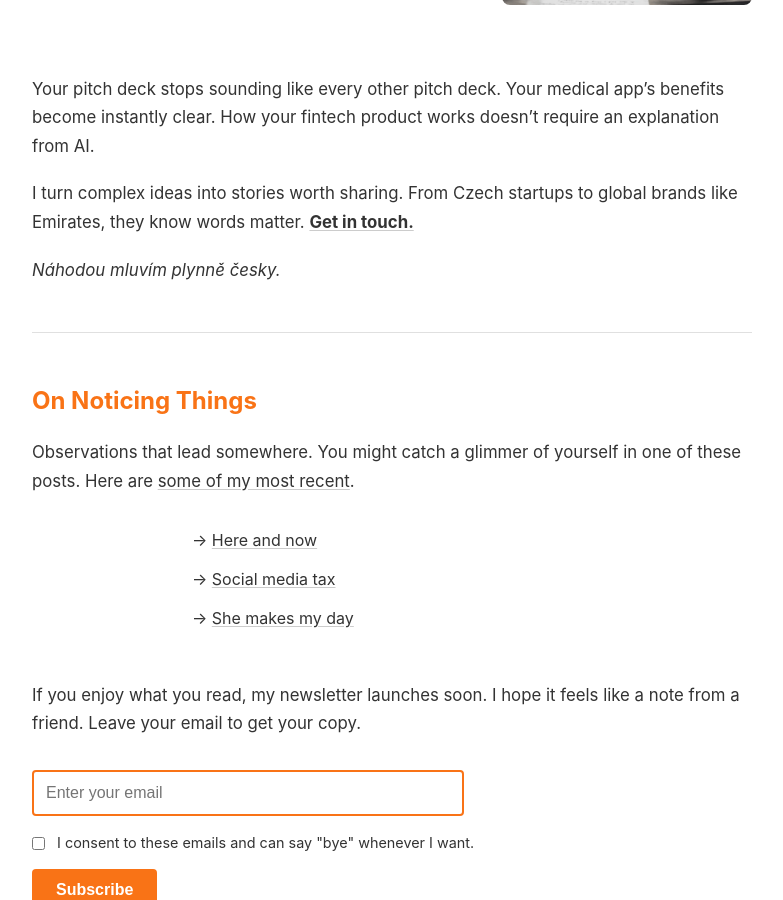
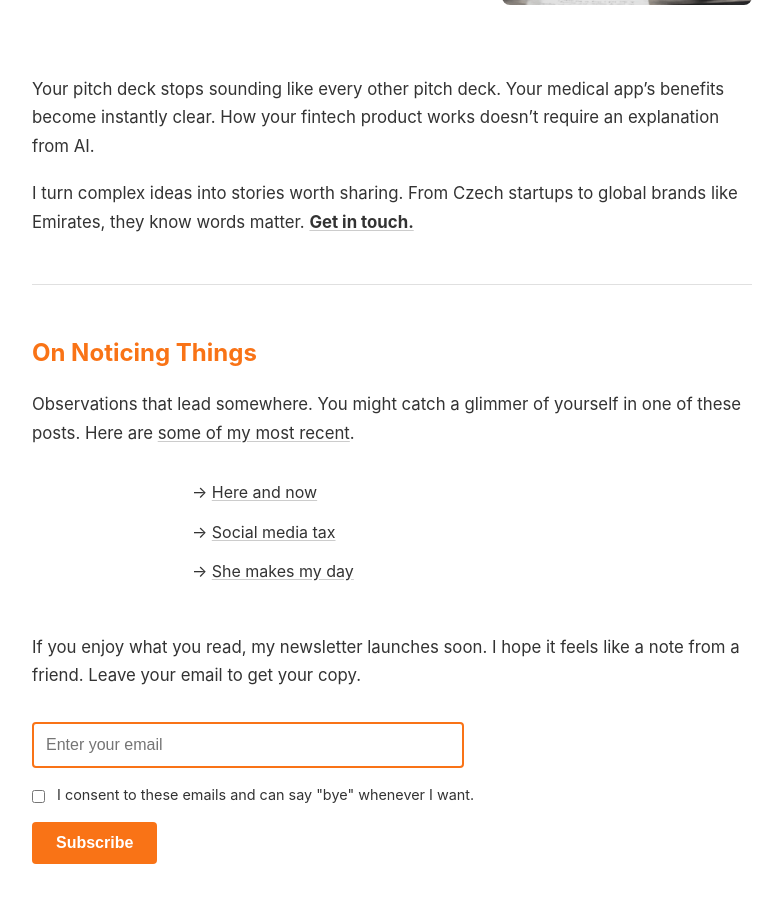
Before and after one commit to westleyovercash/westleyovercash.github.io, a Jekyll site: the page built from index.md, in a window 1280 px wide and 900 px high, scrolled down 387 px. Shown: the whole window, without its empty margins (248-1031 px from the left). Built offline with Jekyll 4.4.1, drawn with Linux system fonts in a browser that asks for light colours; some of the changed text lies outside the part shown.

Commit message:
Update index.md

```diff
--- a/index.md
+++ b/index.md
@@ -15,8 +15,6 @@ title: Home
 Your pitch deck stops sounding like every other pitch deck. Your medical app's benefits become instantly clear. How your fintech product works doesn't require an explanation from AI.
 
 I turn complex ideas into stories worth sharing. From Czech startups to global brands like Emirates, they know words matter. **<a href="/contact">Get in touch.</a>**
-
-*Náhodou mluvím plynně česky.*
 
 <hr style="border: none; border-top: 1px solid #e0e0e0; margin: 3rem 0;">
 
```
Also changed, not shown: other parts of index.md (+1 -1 lines).
